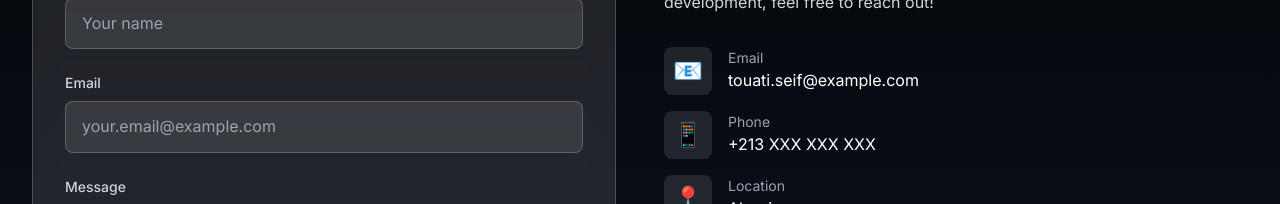
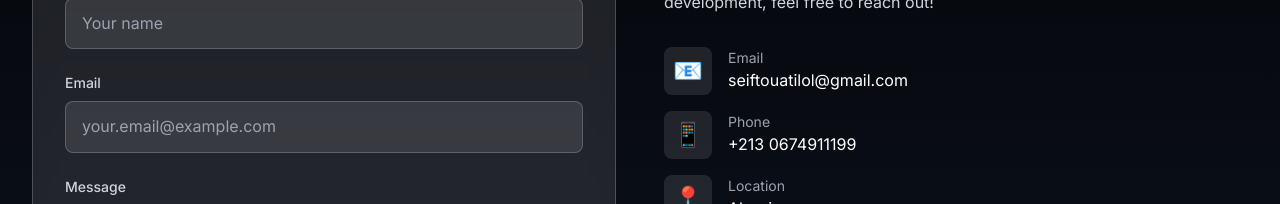
Before and after one commit to seiftd/potfiloi, a Next.js app: page / in a window 1280 px wide. Shown: the part 7963-8167 px from the top of the page. Built offline with nearby package versions, Linux system fonts and the light colour scheme.

Commit message:
Update ContactSection.tsx

```diff
--- a/src/components/ContactSection.tsx
+++ b/src/components/ContactSection.tsx
@@ -45,13 +45,13 @@ const ContactSection = () => {
     {
       icon: '📧',
       label: 'Email',
-      value: 'touati.seif@example.com',
-      link: 'mailto:touati.seif@example.com'
+      value: 'seiftouatilol@gmail.com',
+      link: 'mailto:seiftouatilol@gmail.com'
     },
     {
       icon: '📱',
       label: 'Phone',
-      value: '+213 XXX XXX XXX',
+      value: '+213 0674911199',
       link: 'tel:+213XXXXXXXXX'
     },
     {
```
